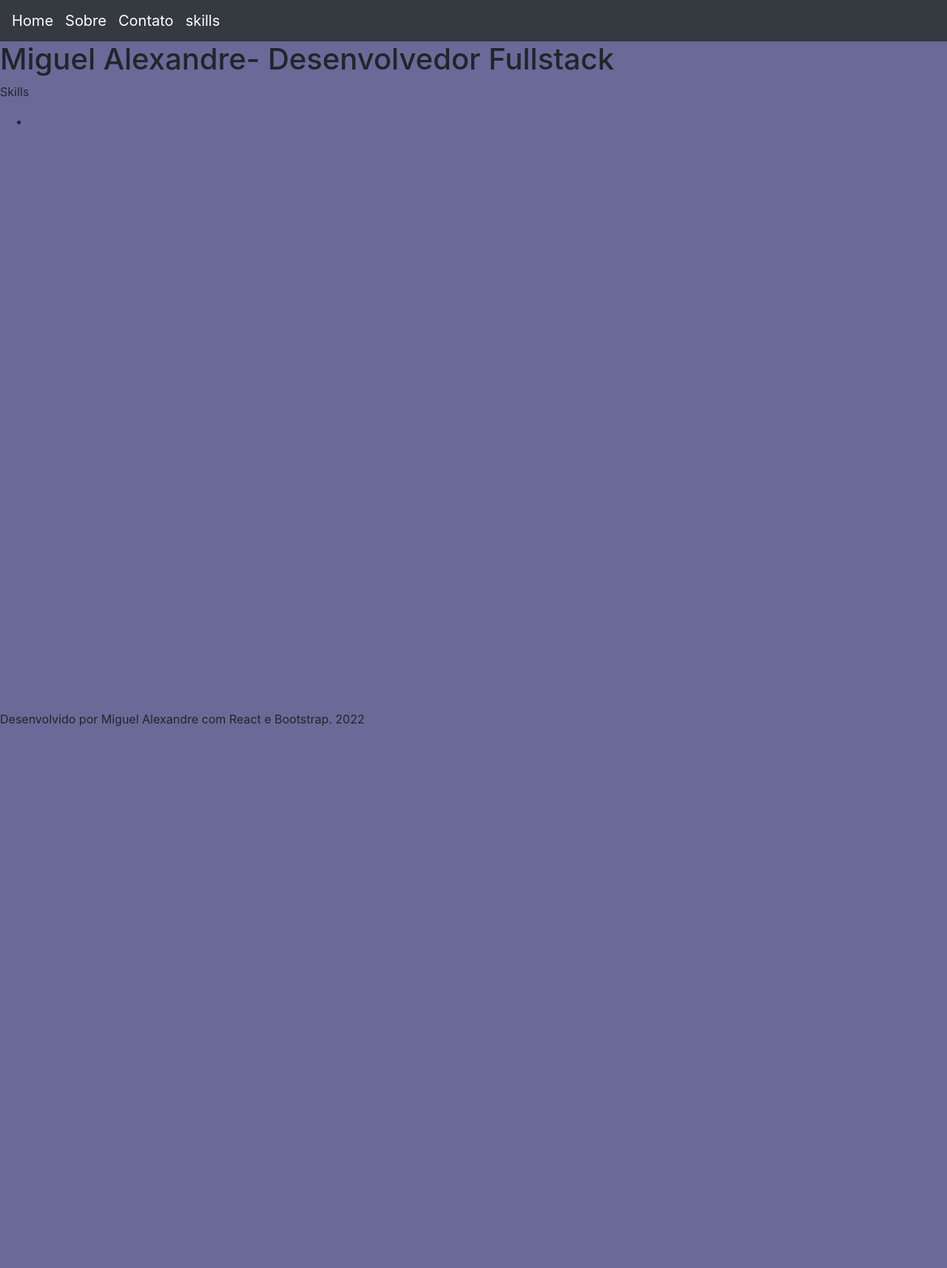
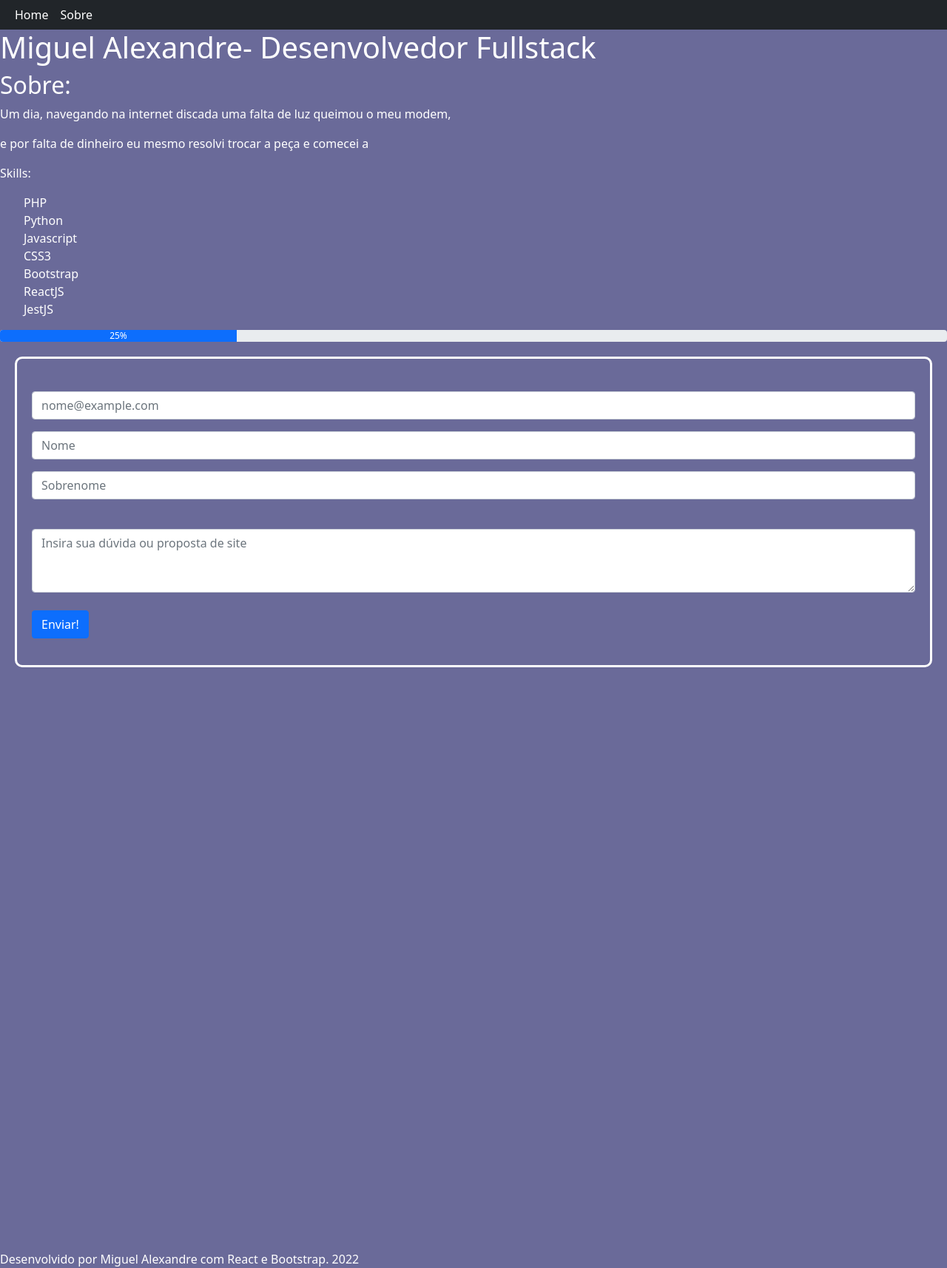
Before and after one commit to fullstackmiguel/fullstackmiguel.github.io, a PHP site: page / in a window 1280 px wide. Shown: the whole page at 74% size. Before the commit the page ends 982 px from the top, so only its background shows below. Run offline with PHP 8.4, Linux system fonts and the light colour scheme.

Commit message:
Primeiras modificaçoes de layout e atualizaçao do Bootstra

```diff
--- a/index.html
+++ b/index.html
@@ -15,25 +15,74 @@
     <main>
 
 
+        <section class="header">
+
+      <!--Aqui entra o menu do boostrap-->
+      <nav class="navbar-dark navbar-expand-lg navbar-light bg-dark">
+        <div class="container-fluid">
+          <button class="navbar-toggler" type="button" data-bs-toggle="collapse" data-bs-target="#navbarTogglerDemo01" aria-controls="navbarTogglerDemo01" aria-expanded="false" aria-label="Toggle navigation">
+            <span class="navbar-toggler-icon"></span>
+          </button>
+          <div class="collapse navbar-collapse" id="navbarTogglerDemo01">
+            <ul class="navbar-nav me-auto mb-2 mb-lg-0">
+              <li class="nav-item active">
+                <a class="nav-link active" aria-current="page" href="#">Home</a>
+              </li>
+              <li class="nav-item active">
+                <a class="nav-link" href="#about">Sobre</a>
+              </li>
+            </form>
+          </div>
+        </div>
+      </nav>
       <h1 class="title">Miguel Alexandre- Desenvolvedor Fullstack</h1>
-      <!--Aqui entra o menu do boostrap-->
-      <div class="container">
-        <nav class="navbar fixed-top  navbar-expand-lg navbar-dark bg-dark">
-          <a class="navbar-brand" href="#">Home</a>
-          <a class="navbar-brand" href="sobre.html">Sobre</a>
-          <a class="navbar-brand" href="contato.html">Contato</a>
-          <a class="navbar-brand" href="#skills">skills</a>
-        </nav>
-      </div>
-      <h1 class="title">Miguel Alexandre- Desenvolvedor Fullstack</h1>
-        <section class="about">
+        <section class="about" id="about">
+          <h2>Sobre:</h2>
+          <p>Um dia, navegando na internet discada uma falta de luz queimou o meu modem,</p>
+          <p>e por falta de dinheiro eu mesmo resolvi trocar a peça e comecei a</p>
 
         </section>
         <section class="skills" id="skills">
-          <p>Skills</p>
+          <p>Skills:</p>
+
           <ul>
-            <li></li>
+            <li>PHP</li>
+            <li>Python</li>
+            <li>Javascript</li>
+            <li>CSS3</li>
+            <li>Bootstrap</li>
+            <li>ReactJS</li>
+            <li>JestJS</li>
           </ul>
+
+        </section>
+        <div class="progress">
+  <div class="progress-bar" role="progressbar" style="width: 25%;" aria-valuenow="25" aria-valuemin="0" aria-valuemax="100">25%</div>
+</div>
+        <section class="contato" id="contato">
+          <br>
+          <div id="form">
+            <form netlify>
+                <div class="form-row">
+                    <div class="col">
+                        <div class="form-group">
+
+                            <input type="email" required class="form-control" id="exampleFormControlInput1" placeholder="nome@example.com">
+                        </div>
+                        <div class="form-group">
+                            <input type="text" required class="form-control" placeholder="Nome">
+                    </div>
+                    <div class="form-group">
+                      <input type="text" class="form-control" required placeholder="Sobrenome">
+                    </div>
+
+                  <div class="form-group">
+                    <label for="exampleFormControlTextarea1"></label>
+                    <textarea class="form-control" id="exampleFormControlTextarea1" rows="3" required placeholder="Insira sua dúvida ou proposta de site"></textarea>
+                  <br>
+                <button type="submit" class="btn btn-primary">Enviar!</button>
+              </form>
+            </div>
 
         </section>
 
@@ -77,17 +126,15 @@
     <footer>
         Desenvolvido por Miguel Alexandre com React e Bootstrap. 2022
     </footer>
+
+</div>
+</div>
   </main>
-    <!-- Option 1: jQuery and Bootstrap Bundle (includes Popper) -->
-    <script src="https://cdn.jsdelivr.net/npm/jquery@3.5.1/dist/jquery.slim.min.js" integrity="sha384-DfXdz2htPH0lsSSs5nCTpuj/zy4C+OGpamoFVy38MVBnE+IbbVYUew+OrCXaRkfj" crossorigin="anonymous"></script>
-    <script src="https://cdn.jsdelivr.net/npm/bootstrap@4.6.1/dist/js/bootstrap.bundle.min.js" integrity="sha384-fQybjgWLrvvRgtW6bFlB7jaZrFsaBXjsOMm/tB9LTS58ONXgqbR9W8oWht/amnpF" crossorigin="anonymous"></script>
+    <!-- CSS only -->
+<link href="https://cdn.jsdelivr.net/npm/bootstrap@5.1.3/dist/css/bootstrap.min.css" rel="stylesheet" integrity="sha384-1BmE4kWBq78iYhFldvKuhfTAU6auU8tT94WrHftjDbrCEXSU1oBoqyl2QvZ6jIW3" crossorigin="anonymous">
 
-    <!-- Option 2: Separate Popper and Bootstrap JS -->
-    <!--
-    <script src="https://cdn.jsdelivr.net/npm/jquery@3.5.1/dist/jquery.slim.min.js" integrity="sha384-DfXdz2htPH0lsSSs5nCTpuj/zy4C+OGpamoFVy38MVBnE+IbbVYUew+OrCXaRkfj" crossorigin="anonymous"></script>
-    <script src="https://cdn.jsdelivr.net/npm/popper.js@1.16.1/dist/umd/popper.min.js" integrity="sha384-9/reFTGAW83EW2RDu2S0VKaIzap3H66lZH81PoYlFhbGU+6BZp6G7niu735Sk7lN" crossorigin="anonymous"></script>
-    <script src="https://cdn.jsdelivr.net/npm/bootstrap@4.6.1/dist/js/bootstrap.min.js" integrity="sha384-VHvPCCyXqtD5DqJeNxl2dtTyhF78xXNXdkwX1CZeRusQfRKp+tA7hAShOK/B/fQ2" crossorigin="anonymous"></script>
-    -->
+    <!-- JavaScript Bundle with Popper -->
+<script src="https://cdn.jsdelivr.net/npm/bootstrap@5.1.3/dist/js/bootstrap.bundle.min.js" integrity="sha384-ka7Sk0Gln4gmtz2MlQnikT1wXgYsOg+OMhuP+IlRH9sENBO0LRn5q+8nbTov4+1p" crossorigin="anonymous"></script>
 
 
 
--- a/style.css
+++ b/style.css
@@ -1,4 +1,4 @@
-main{background-color: rgb(106, 106, 153);}
+main{background-color: rgb(106, 106, 153);color:white;}
 body::-webkit-scrollbar {
     width: 12px;               /* width of the entire scrollbar */
   }
@@ -12,3 +12,8 @@ body::-webkit-scrollbar {
     border-radius: 20px;       /* roundness of the scroll thumb */
     border: 3px solid rgb(200, 200, 250);  /* creates padding around scroll thumb */
   }
+  body{margin-left: 40px;}
+  #contato{border: solid white; border-radius: 10px 10px 10px 10px; margin:20px; padding: 20px;}
+  li {
+    list-style-type: none;
+  }
```
Also changed, not shown: contato.html (deleted, +0 -118 lines), cybersecurity.html (deleted, +0 -62 lines), teste.html (added, +35 -0 lines), avatar.jpeg (added).
